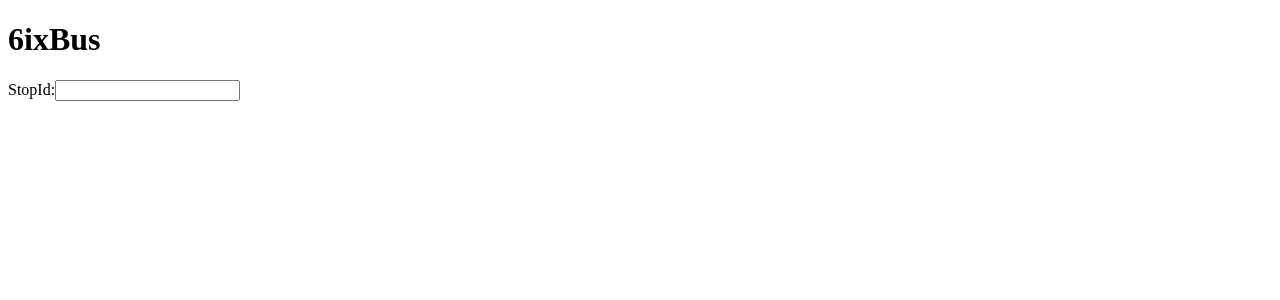
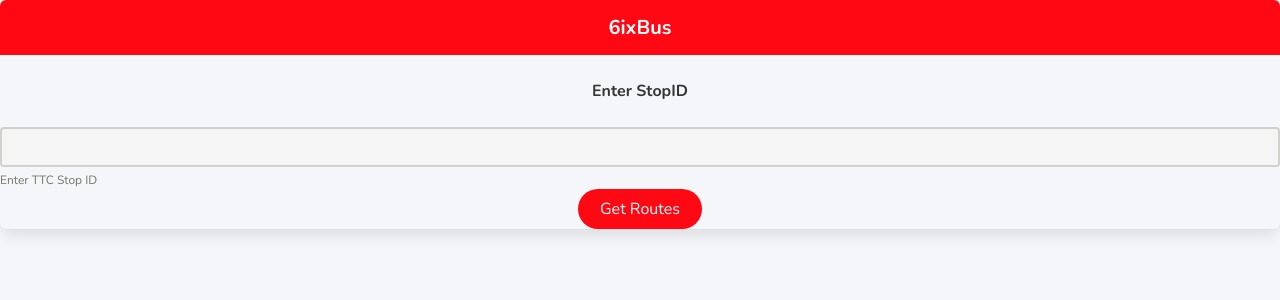
Before and after one commit to hector4213/6ixbus, a React (Create React App) app: page / in a window 1280 px wide. Shown: the top 300 px of the page. Built offline with nearby package versions, Linux system fonts and the light colour scheme.

Commit message:
added styling

```diff
--- a/src/components/App.js
+++ b/src/components/App.js
@@ -2,13 +2,13 @@
 import Nextbus from "../api/Nextbus";
 import BusInput from "./BusInput";
 import RouteList from "./RouteList";
-import BusList from './BusList';
+import BusList from "./BusList";
 
 const App = () => {
   const [stopSearch, setStopSearch] = useState(""); // stop id state
   const [busData, setBusData] = useState([]); // bus data that has routes
-  const [ selectedRoute, setSelectedRoute] = useState([]) //the routes user has clicked
-  const [showBusTimes, setShowBusTimes] = useState(false);
+  const [selectedRoute, setSelectedRoute] = useState([]); //the routes user has clicked
+  const [showBusTimes, setShowBusTimes] = useState(false); //shows bus schedule
 
   const handleStopChange = (e) => {
     setStopSearch(e.target.value);
@@ -20,12 +20,11 @@
       params: { command: "predictions", a: "ttc", stopId: `${stopSearch}` },
     });
     setBusData(response.data);
-
   };
 
   const { predictions } = busData;
-  console.log('This is busData', busData)
-  console.log("this is selected route",selectedRoute)
+  console.log("This is busData", busData);
+  console.log("this is selected route", selectedRoute);
 
   const getBusSchedule = async (routeTag, stopTag) => {
     const response = await Nextbus.get(null, {
@@ -36,24 +35,23 @@
         s: `${stopTag}`,
       },
     });
-    setSelectedRoute(response.data)
+    setSelectedRoute(response.data);
     setShowBusTimes(!showBusTimes);
-
   };
 
   return (
     <div>
-      <h1>6ixBus</h1>
+      <div className="panel is-primary">
+        <h1 className="panel-heading has-text-centered">6ixBus</h1>
         <BusInput
           handleStopChange={handleStopChange}
           onBusStopSubmit={onBusStopSubmit}
           stopSearch={stopSearch}
         />
+        <div>{showBusTimes && <BusList times={selectedRoute} />}</div>
         <div>
-        <RouteList routes={predictions} getBusSchedule={getBusSchedule}/>
+          <RouteList routes={predictions} getBusSchedule={getBusSchedule} />
         </div>
-      <div>
-        {showBusTimes && <BusList times={selectedRoute}/>}
       </div>
     </div>
   );
--- a/src/components/BusInput.js
+++ b/src/components/BusInput.js
@@ -1,14 +1,24 @@
 import React from "react";
 
+import '../styles/App.scss'
+
 const BusInput = (props) => {
-
   return (
-    <div>
+    <div className="field">
       <form onSubmit={props.onBusStopSubmit}>
-        <label>
-          StopId:
-          <input onChange={props.handleStopChange} value={props.stopSearch} type="text" />
-        </label>
+          <label className="label has-text-centered my-5">Enter StopID</label>
+          <div className="control">
+            <input
+              className="input"
+              onChange={props.handleStopChange}
+              value={props.stopSearch}
+              type="text"
+            />
+          </div>
+          <p className="help">Enter TTC Stop ID</p>
+        <div className="has-text-centered">
+        <button className="button is-primary is-rounded">Get Routes</button>
+        </div>
       </form>
     </div>
   );
--- a/src/components/BusList.js
+++ b/src/components/BusList.js
@@ -2,7 +2,6 @@
 
 const BusList = (props) => {
   console.log("this is BusList props", props);
-  // const nextThree = props.times.predictions.direction.prediction.slice(0, 3);
 
   const showNoBus = () => {
     if (props.times.predictions.dirTitleBecauseNoPredictions) {
@@ -16,22 +15,36 @@
   };
 
   const showBus = () => {
+    if (props.times.predictions.direction.prediction.length < 0) {
+      return (
+        <li key={props.times.predictions.direction.prediction.tripTag}>
+          Minutes {props.times.predictions.direction.prediction.minutes}
+          Seconds {props.times.predictions.direction.prediction.seconds}
+        </li>
+      );
+    }
     const nextThree = props.times.predictions.direction.prediction.slice(0, 3);
     return nextThree.map((bus) => (
-      <li key={bus.tripTag}>
-        Minutes {bus.minutes} Seconds {bus.seconds}
-      </li>
+      <div className="card py-4 px-4">
+        <li className="level" key={bus.tripTag}>
+          <div className="level-item">
+            Minutes {bus.minutes} Seconds {bus.seconds}
+          </div>
+        </li>
+      </div>
     ));
   };
 
-  const schedule = !Array.isArray(props.times.predictions)
+  const schedule = props.times.predictions.dirTitleBecauseNoPredictions
     ? showNoBus()
     : showBus();
 
   return (
-    <div>
-      <h1>{props.times.predictions.routeTitle}</h1>
-      <h2>{props.times.predictions.stopTitle}</h2>
+    <div className="section">
+      <div className="notification is-primary">
+      <h1 className="title is-3">{props.times.predictions.routeTitle}</h1>
+      <h2 className="title is-5">{props.times.predictions.stopTitle}</h2>
+      </div>
       <ul>{schedule}</ul>
     </div>
   );
--- a/src/components/RouteList.js
+++ b/src/components/RouteList.js
@@ -8,20 +8,26 @@
   console.log(routes);
   const mapArr = () => {
     return routes.map((route) => (
-      <li key={route.routeTag}>
-        {route.routeTitle}
-        <ScheduleBtn
-          onClick={() => getBusSchedule(route.routeTag, route.stopTag)}
-        />
-      </li>
+      <div className="card">
+        <li className="level py-4 px-4" key={route.routeTag}>
+          <div className="level-left">
+            <div className="level-item ">{route.routeTitle}</div>
+          </div>
+          <div className="level-right">
+            <div className="level-item">
+              <ScheduleBtn
+                onClick={() => getBusSchedule(route.routeTag, route.stopTag)}
+              />
+            </div>
+          </div>
+        </li>
+      </div>
     ));
   };
 
   const printSingleRoute = () => {
-    if(routes.hasOwnProperty("dirTitleBecauseNoPredictions")){
-      return (
-      <li>Your {routes.routeTitle} is currently not running...</li>
-      )
+    if (routes.hasOwnProperty("dirTitleBecauseNoPredictions")) {
+      return <li>Your {routes.routeTitle} is currently not running...</li>;
     }
     return (
       <li key={routes.routeTag}>
--- a/src/components/ScheduleBtn.js
+++ b/src/components/ScheduleBtn.js
@@ -2,7 +2,7 @@
 
 const ScheduleBtn = (props) => {
 
-    return <button onClick={props.onClick}>Select Bus</button>
+    return <button className="button is-primary is-rounded" onClick={props.onClick}>Select Bus</button>
 }
 
 export default ScheduleBtn
--- a/src/index.js
+++ b/src/index.js
@@ -1,6 +1,8 @@
 import React from 'react';
 import ReactDOM from 'react-dom';
 import App from './components/App';
+
+import './index.scss'
 
 
 ReactDOM.render(
--- /dev/null
+++ b/src/index.scss
@@ -0,0 +1,31 @@
+
+@charset "utf-8";
+
+// Import a Google Font
+@import url('https://fonts.googleapis.com/css?family=Nunito:400,700');
+
+// Set your brand colors
+$purple: #8a4d76;
+$red: #FE0813;
+$brown: #757763;
+$white: whitesmoke;
+$beige-light: #d0d1cd;
+$beige-lighter: #eff0eb;
+
+// Update Bulma's global variables
+$family-sans-serif: 'Nunito', sans-serif;
+$grey-dark: $brown;
+$grey-light: $beige-light;
+$primary: $red;
+$link: $red;
+$widescreen-enabled: false;
+$fullhd-enabled: false;
+
+// Update some of Bulma's component variables
+$body-background-color: #F4F6FA;
+$control-border-width: 2px;
+$input-border-color: $grey-light;
+$input-shadow: none;
+
+// Import only what you need from Bulma
+@import '~bulma/bulma.sass';
--- /dev/null
+++ b/src/styles/App.scss
@@ -0,0 +1,9 @@
+@import 'src/index.scss';
+
+
+.app-header {
+    background-color: $primary;
+    text-align: center;
+    color: whitesmoke;
+
+}
```
Also changed, not shown: package.json (+10 -0 lines), src/logo.png (added), src/styles/RouteList.scss (added), 1 other file (tests, documents, lock files or other folders). Lines whose indentation alone changed are shown as unchanged.
